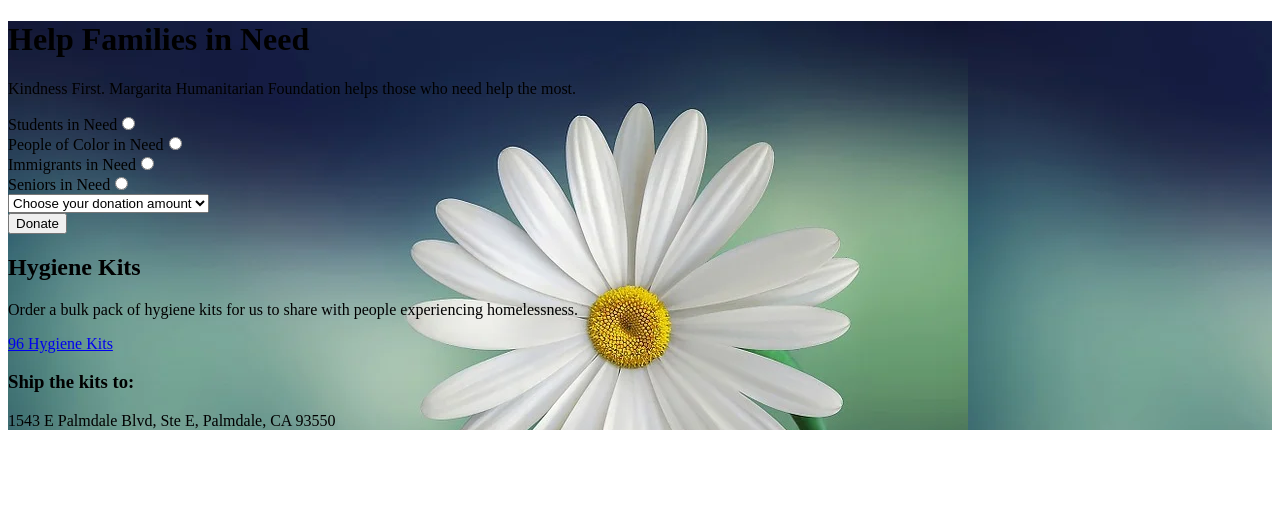
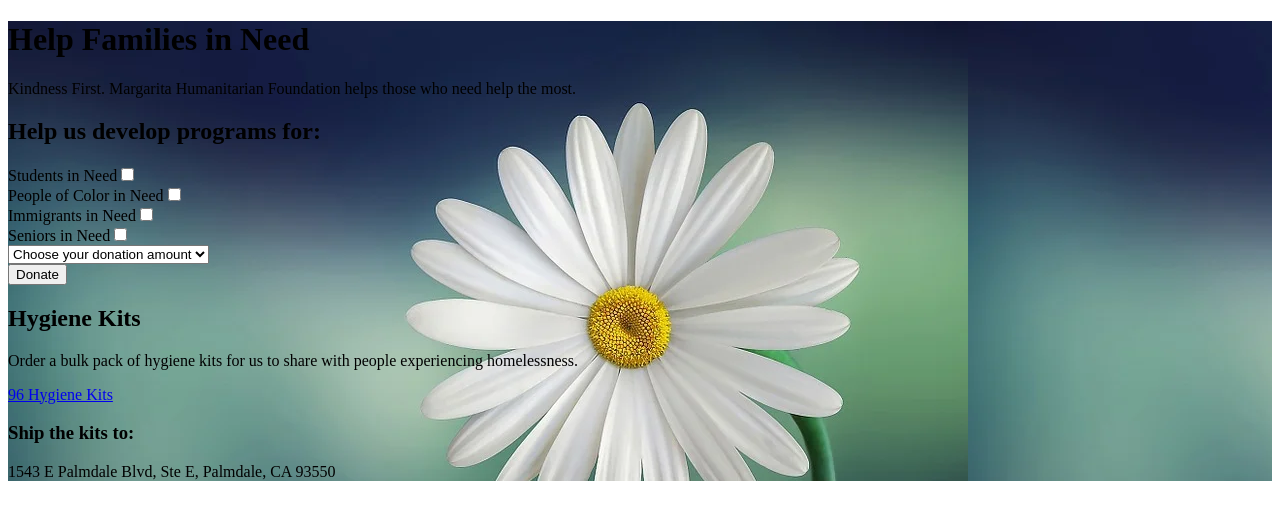
Before and after one commit to margaritahumanitarian/helpafamily, a Next.js app: page / in a window 1280 px wide. Shown: the top 520 px of the page. Built offline with nearby package versions, Linux system fonts and the light colour scheme.

Commit message:
Cause checkboxes instead of radio buttons

```diff
--- a/pages/MainDonationForm.js
+++ b/pages/MainDonationForm.js
@@ -7,11 +7,6 @@ export default function MainDonationForm() {
     event.preventDefault();
 
     let succeed = true;
-
-    if (event.target.cause.value.trim().length === 0) {
-      alert("Please choose a cause to support.");
-      succeed = false;
-    }
 
     if (event.target.amount.value == 0) {
       alert("Please choose an amount to give");
@@ -36,14 +31,16 @@ export default function MainDonationForm() {
 
   return (
     <form onSubmit={handleSubmit}>
-<div className="p-6 mb-5 card bordered bg-base-100">
+<div className="p-6 mb-5 card bordered bg-base-100" data-theme="dark">
+  <h2 className="card-title">Help us develop programs for:</h2>
+
   <div className="form-control">
     <label className="cursor-pointer label">
       <span className="label-text">Students in Need</span>
       <input
-        type="radio"
+        type="checkbox"
         name="cause"
-        className="radio radio-primary"
+        className="checkbox"
         value="Students in Need"
       ></input>
     </label>
@@ -53,9 +50,9 @@ export default function MainDonationForm() {
     <label className="cursor-pointer label">
       <span className="label-text">People of Color in Need</span>
       <input
-        type="radio"
+        type="checkbox"
         name="cause"
-        className="radio radio-primary"
+        className="checkbox"
         value="People of Color in Need"
       ></input>
     </label>
@@ -64,9 +61,9 @@ export default function MainDonationForm() {
     <label className="cursor-pointer label">
       <span className="label-text">Immigrants in Need</span>
       <input
-        type="radio"
+        type="checkbox"
         name="cause"
-        className="radio radio-primary"
+        className="checkbox"
         value="Immigrants in Need"
       ></input>
     </label>
@@ -75,9 +72,9 @@ export default function MainDonationForm() {
     <label className="cursor-pointer label">
       <span className="label-text">Seniors in Need</span>
       <input
-        type="radio"
+        type="checkbox"
         name="cause"
-        className="radio radio-primary"
+        className="checkbox"
         value="Seniors in Need"
       ></input>
     </label>
@@ -85,7 +82,7 @@ export default function MainDonationForm() {
 
   <select
     name="amount"
-    className="select select-bordered select-info w-full max-w-xs text-blue-700"
+    className="select select-bordered select-info w-full max-w-xs text-white-700"
   >
     <option value="0" disabled="disabled" selected="selected">
       Choose your donation amount
```
